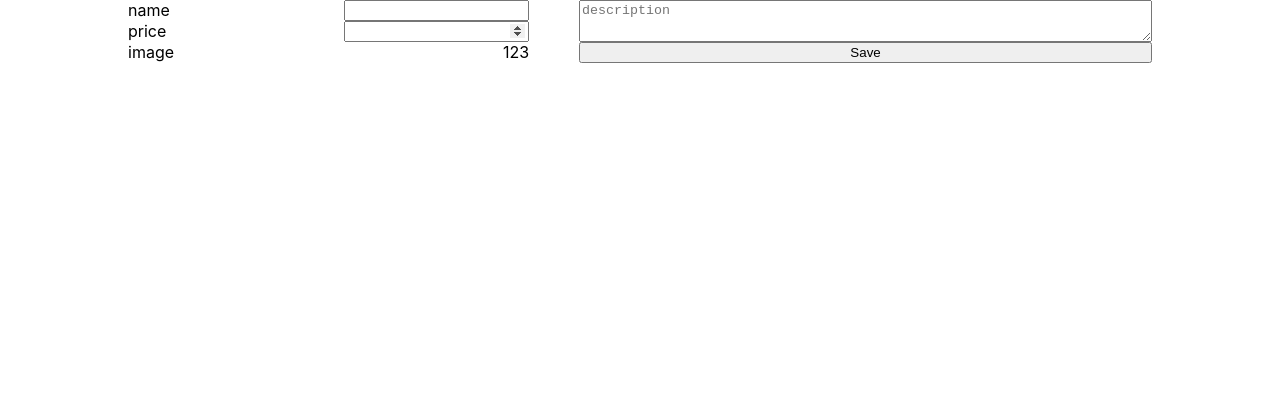
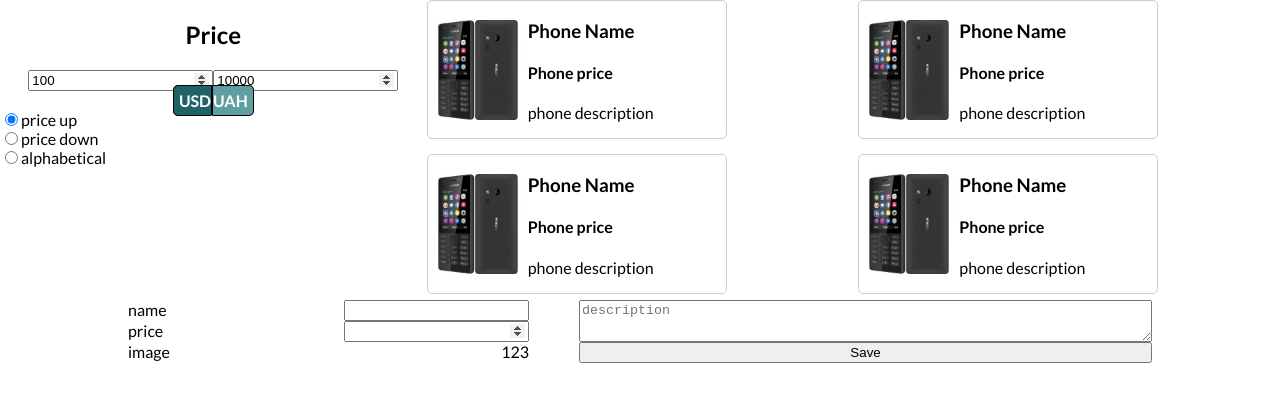
Before and after one commit to EnjSadman/alvarium, a React (Create React App) app: page / in a window 1280 px wide. Shown: the top 402 px of the page. Built offline with nearby package versions, Linux system fonts and the light colour scheme.

Commit message:
assembling elements

```diff
--- a/src/App.scss
+++ b/src/App.scss
@@ -1,5 +1,15 @@
+@import url('https://fonts.googleapis.com/css2?family=Lato:wght@100;400;700&display=swap');
+
 .App {
   text-align: center;
+  justify-content: space-around;
+  font-family: 'Lato', sans-serif;
+  font-weight: 400;
+
+  &__content {
+    display: grid;
+    grid-template-columns: 0.5fr 1fr;
+  }
 }
 
 .App-logo {
--- a/src/App.tsx
+++ b/src/App.tsx
@@ -1,12 +1,19 @@
 import React from 'react';
 import './App.scss';
 import { BottomMenu } from './components/BottomMenu/BottomMenu';
-// import { Sidebar } from './components/Sidebar/Sidebar';
+import { CardsContainer } from './components/CardsContainer/CardsContainer';
+ import { Sidebar } from './components/Sidebar/Sidebar';
 
 function App() {
   return (
     <div className="App">
-      <BottomMenu />
+      <div className="App__content">
+        <Sidebar />
+        <CardsContainer />
+      </div>
+      <div className="App__menu">
+        <BottomMenu />
+      </div>
     </div>
   );
 }
--- a/src/components/Card/Card.scss
+++ b/src/components/Card/Card.scss
@@ -3,6 +3,7 @@
     border: 1px solid rgb(207, 201, 201);
     border-radius: 5px;
     max-width: 300px;
+    box-sizing: border-box;
 
     &__imageContainer {
         display: flex;
--- /dev/null
+++ b/src/components/CardsContainer/CardsContainer.scss
@@ -0,0 +1,8 @@
+.cardsContainer {
+  display: grid;
+  grid-template-columns: 1fr 1fr;
+  column-gap: 10px;
+  row-gap: 15px;
+  max-height: 300px;
+  overflow-y: scroll;
+}
--- /dev/null
+++ b/src/components/CardsContainer/CardsContainer.tsx
@@ -0,0 +1,14 @@
+import { Card } from '../Card/Card';
+import './CardsContainer.scss';
+
+export const CardsContainer : React.FC = () => {
+  return (
+    <div className="cardsContainer">
+      <Card/>
+      <Card/>
+      <Card/>
+      <Card/>
+      <Card/>
+    </div>
+  )
+}
```
Also changed, not shown: 1 other file (tests, documents, lock files or other folders).
